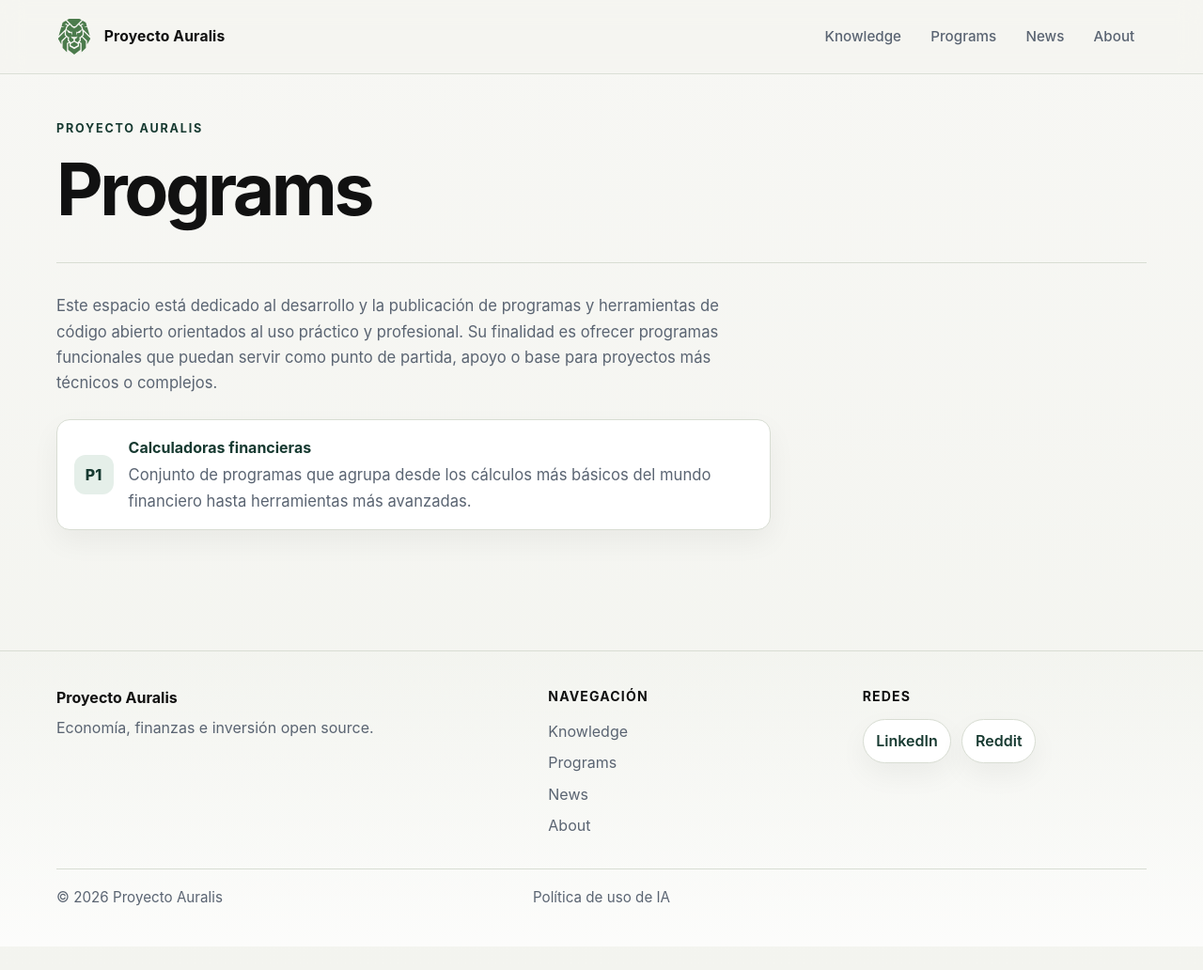
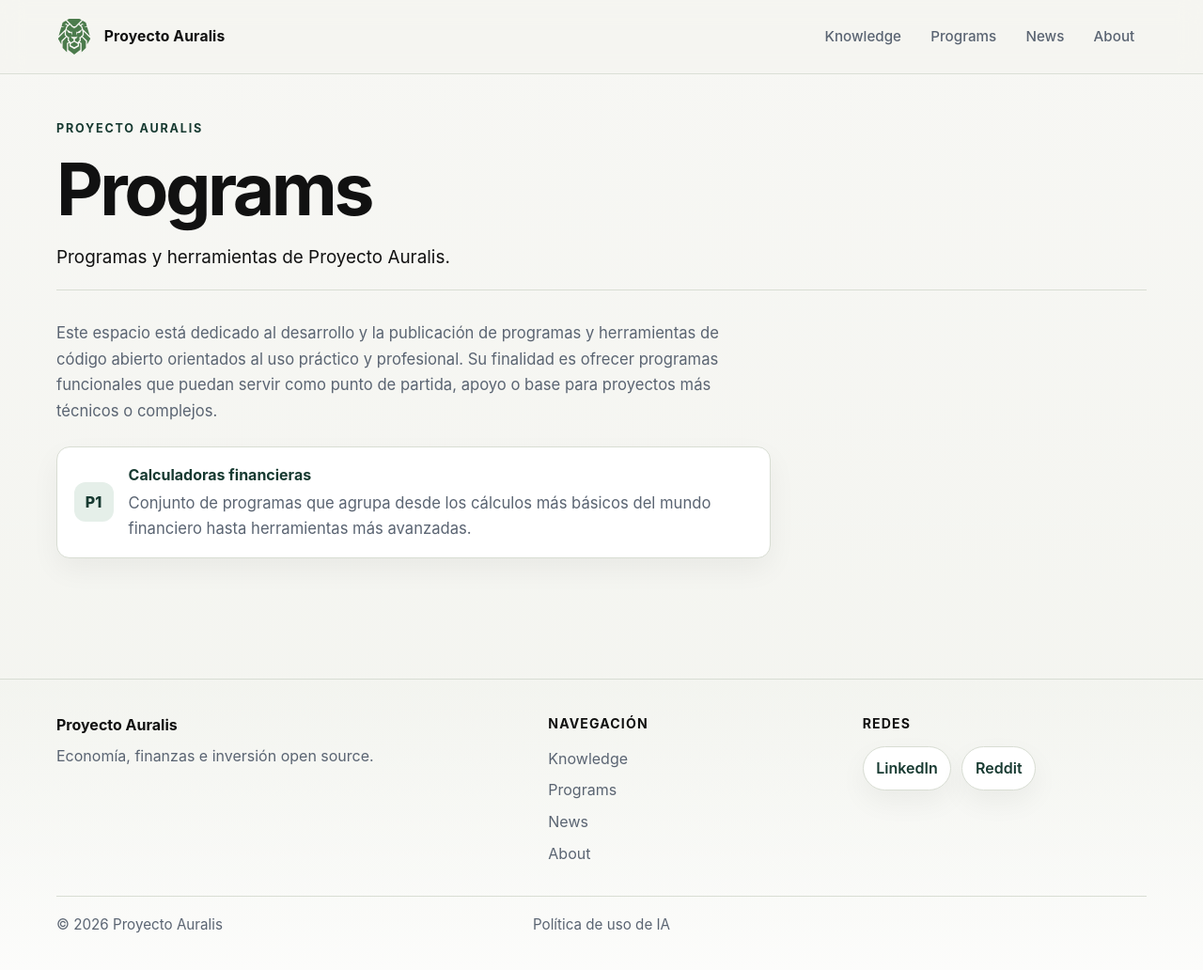
Before and after one commit to Proyecto-Auralis/auralis-site, a Jekyll site: the page built from programs/index.md, in a window 1280 px wide and 1036 px high. Shown: the top 1032 px of the window at 94% size. Built offline with Jekyll 4.4.1, drawn with Linux system fonts in a browser that asks for light colours.

Commit message:
Update index.md

```diff
--- a/programs/index.md
+++ b/programs/index.md
@@ -3,7 +3,7 @@ layout: page
 title: Programs
 permalink: /programs/
 description: Programas y herramientas de Proyecto Auralis.
-lead: ""
+lead: "Programas y herramientas de Proyecto Auralis."
 ---
 
 Este espacio está dedicado al desarrollo y la publicación de programas y herramientas de código abierto orientados al uso práctico y profesional. Su finalidad es ofrecer programas funcionales que puedan servir como punto de partida, apoyo o base para proyectos más técnicos o complejos.
```
